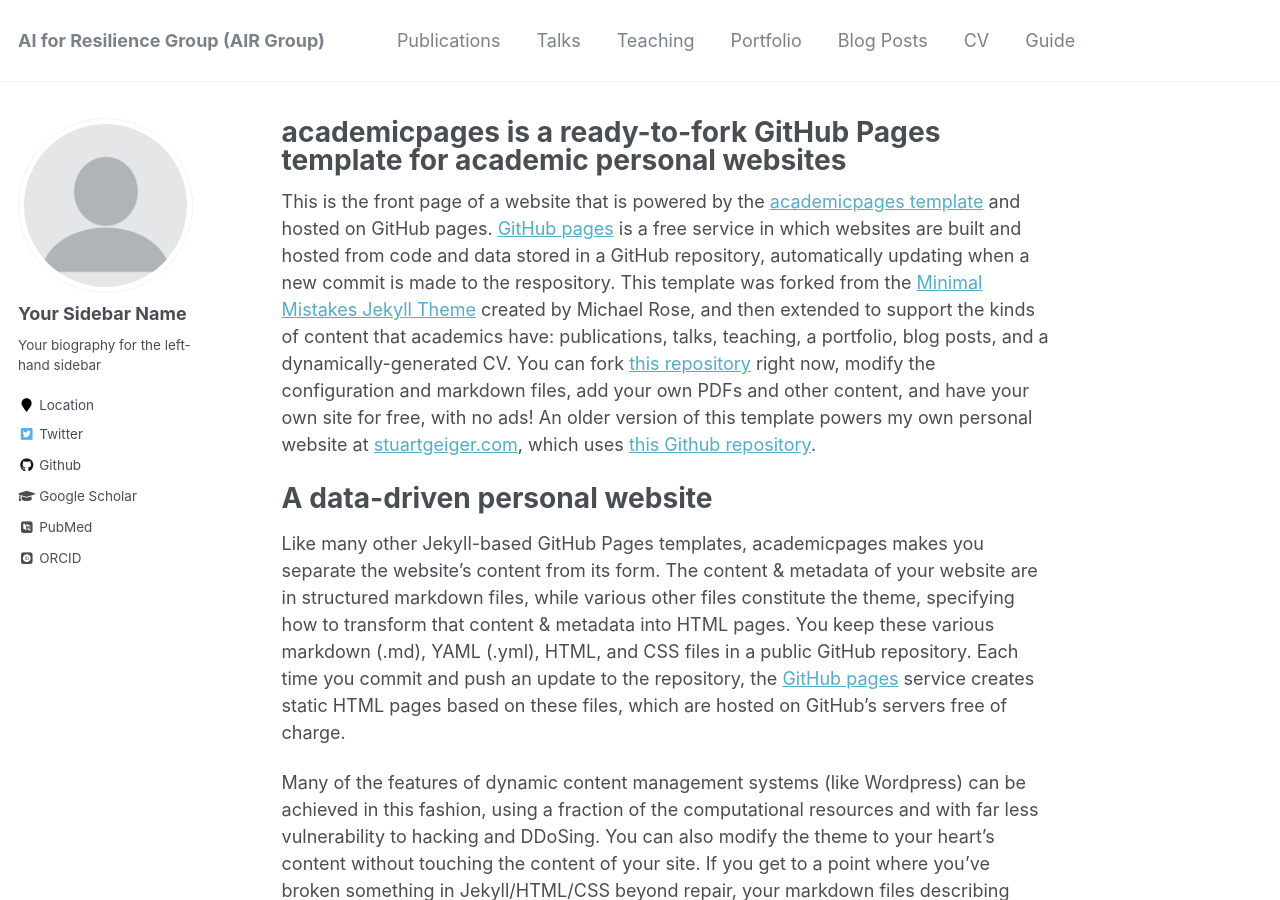
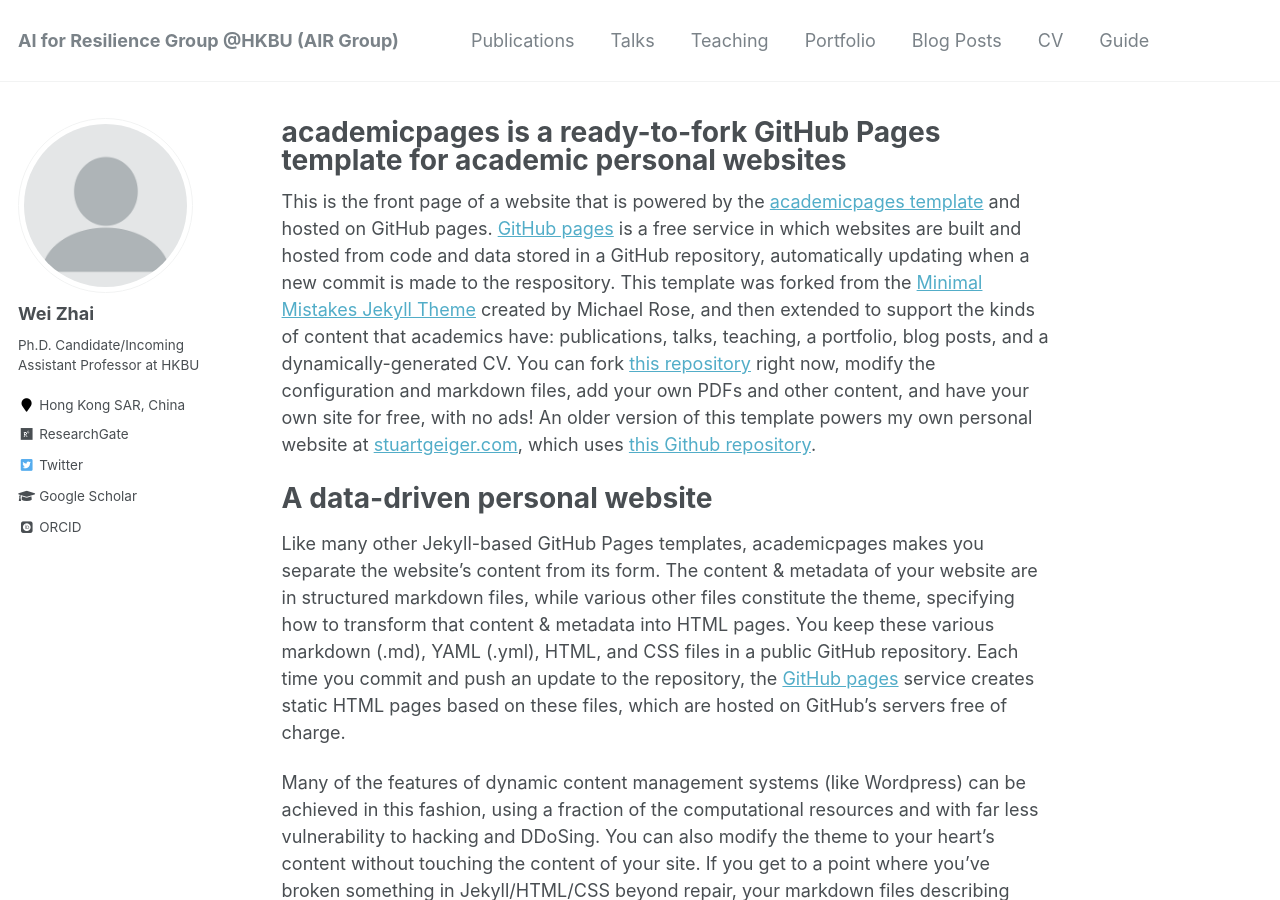
Before and after one commit to skywalkerzhai/weizhai.github.io, a Jekyll site: the page built from _pages/about.md, in a window 1280 px wide and 900 px high. Built offline with Jekyll 4.4.1, drawn with Linux system fonts in a browser that asks for light colours; some web fonts are replaced.

Commit message:
Update _config.yml

```diff
--- a/_config.yml
+++ b/_config.yml
@@ -7,7 +7,7 @@
 
 # Site Settings
 locale                   : "en-US"
-title                    : "AI for Resilience Group (AIR Group)"
+title                    : "AI for Resilience Group @HKBU (AIR Group)"
 title_separator          : "-"
 name                     : &name "Wei Zhai"
 description              : &description "Ph.D. Candidate/Incoming Assistant Professor at HKBU"
@@ -80,15 +80,14 @@ analytics:
 
 # Site Author
 author:
-  name             : "Your Sidebar Name"
+  name             : "Wei Zhai"
   avatar           : "profile.png"
-  bio              : "Your biography for the left-hand sidebar"
-  location         : "Location"
+  bio              : "Ph.D. Candidate/Incoming Assistant Professor at HKBU"
+  location         : "Hong Kong SAR, China"
   employer         :
-  pubmed           : "https://www.ncbi.nlm.nih.gov/pubmed/?term=john+snow"
-  googlescholar    : "http://yourfullgooglescholarurl.com"
+  googlescholar    : "https://scholar.google.com/citations?hl=en&user=Vz8kG8IAAAAJ&view_op=list_works&sortby=pubdate"
   email            :
-  researchgate     :  # example: "https://www.researchgate.net/profile/yourprofile"
+  researchgate     : "https://www.researchgate.net/profile/Wei-Zhai-5"
   uri              :
   bitbucket        :
   codepen          :
@@ -96,20 +95,20 @@ author:
   flickr           :
   facebook         :
   foursquare       :
-  github           : "academicpages"
+  github           :
   google_plus      :
   keybase          :
   instagram        :
   impactstory      : #"https://profiles.impactstory.org/u/xxxx-xxxx-xxxx-xxxx"
   lastfm           :
   linkedin         :
-  orcid            : "http://orcid.org/yourorcidurl"
+  orcid            : "https://orcid.org/0000-0003-4064-0427"
   pinterest        :
   soundcloud       :
   stackoverflow    : # http://stackoverflow.com/users/123456/username
   steam            :
   tumblr           :
-  twitter          : "replacethistwitterhandle"
+  twitter          : "https://twitter.com/WeiZhai_et_al"
   vine             :
   weibo            :
   xing             :
```
